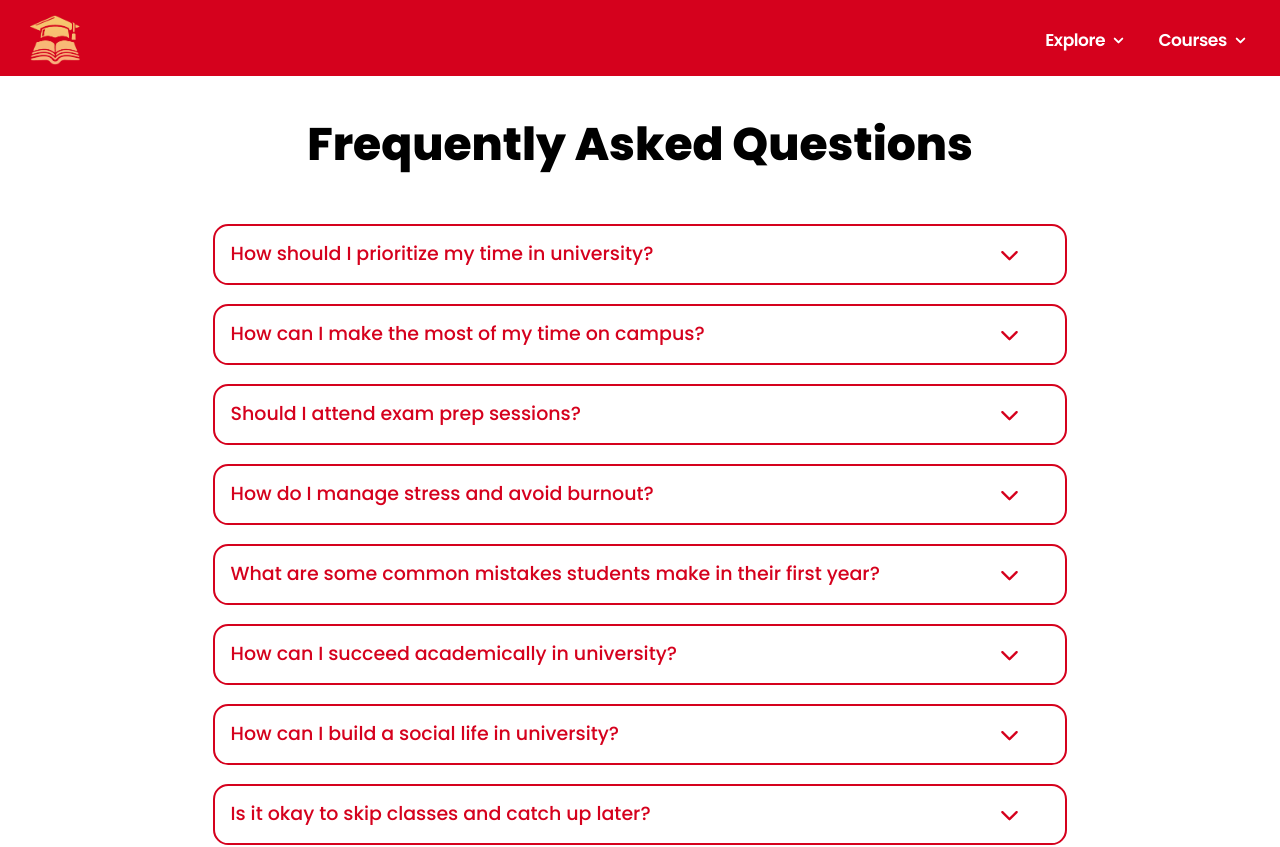
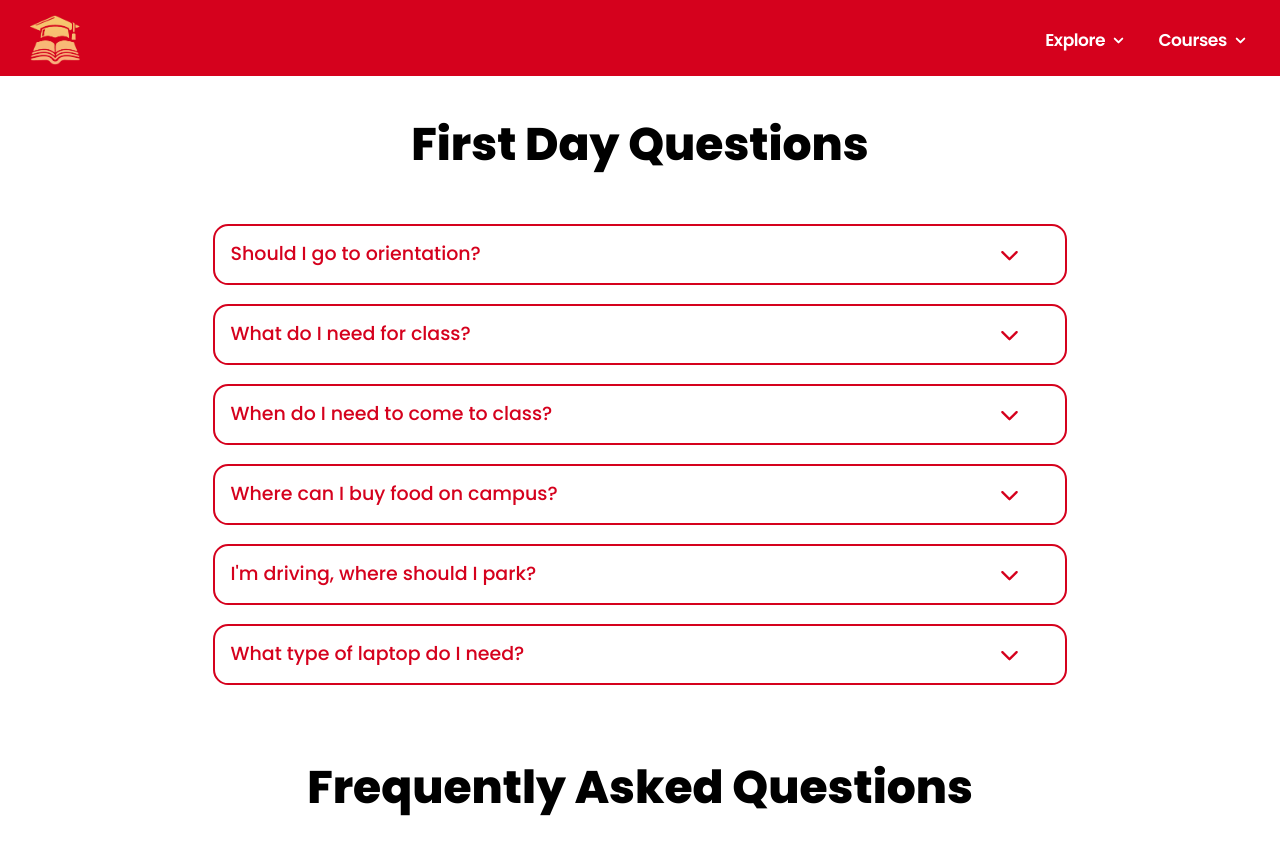
Before and after one commit to Jasmit22/ucalgaryFirstYear, a Next.js app: page /faq in a window 1280 px wide. Shown: the top 847 px of the page. Built offline with nearby package versions, Linux system fonts and the light colour scheme.

Commit message:
Seperate first day questions

```diff
--- a/src/app/faq/page.jsx
+++ b/src/app/faq/page.jsx
@@ -166,6 +166,14 @@ const Page = () => {
     },
 
     {
+      question: "Any final tips?",
+      answer:
+        "Enjoy your university experience. Keep your hobbies alive and explore campus life. University should be a part of your life, not your entire life. Stay in touch with academic advisors to navigate any challenges.",
+    },
+  ];
+
+  const firstDay = [
+    {
       question: "Should I go to orientation?",
       answer:
         "There is no obligation to stay with your orientation group. If you enjoy what the University has put together, stick around. Otherwise, make sure to take a look around campus. Try to locate your classes now, as it will save you a lot of time and stress on your first day.",
@@ -200,21 +208,50 @@ const Page = () => {
       answer:
         "For most students, a lightweight, affordable laptop with basic specs will be sufficient for tasks like writing papers, browsing the web, and attending virtual classes. However, if you're studying engineering, computer science, or any program requiring heavy software, you'll need a more powerful device with higher processing power and memory.",
     },
-
-    {
-      question: "Any final tips?",
-      answer:
-        "Enjoy your university experience. Keep your hobbies alive and explore campus life. University should be a part of your life, not your entire life. Stay in touch with academic advisors to navigate any challenges.",
-    },
   ];
 
   return (
     <div className="pb-24 gap-5 flex flex-col items-center min-h-screen m-auto justify-center">
       <div className="bg-ucalgaryRed fixed top-0 z-10 h-20 w-full"></div>
       <div className="text-black font-extrabold text-5xl text-center pt-32 mb-10">
+        First Day Questions
+      </div>
+      {firstDay.map((item, key) => {
+        const isOpen = openItems.includes(key);
+        return (
+          <div
+            className="collapse w-2/3 bg-white border-2 border-ucalgaryRed text-ucalgaryRed"
+            key={key}
+          >
+            <input
+              type="checkbox"
+              className="hidden"
+              checked={isOpen}
+              onChange={() => toggleItem(key)}
+            />
+            <div
+              className="collapse-title text-xl font-medium flex justify-between items-center cursor-pointer"
+              onClick={() => toggleItem(key)}
+            >
+              {item.question}
+              <FontAwesomeIcon
+                icon={faChevronDown}
+                className={`transform transition-transform ${
+                  isOpen ? "rotate-180" : "rotate-0"
+                }`}
+              />
+            </div>
+            {isOpen && (
+              <div className="collapse-content">
+                <p className="text-black">{item.answer}</p>
+              </div>
+            )}
+          </div>
+        );
+      })}
+      <div className="text-black font-extrabold text-5xl text-center pt-16 mb-10">
         Frequently Asked Questions
       </div>
-
       {faq.map((item, key) => {
         const isOpen = openItems.includes(key);
         return (
```
